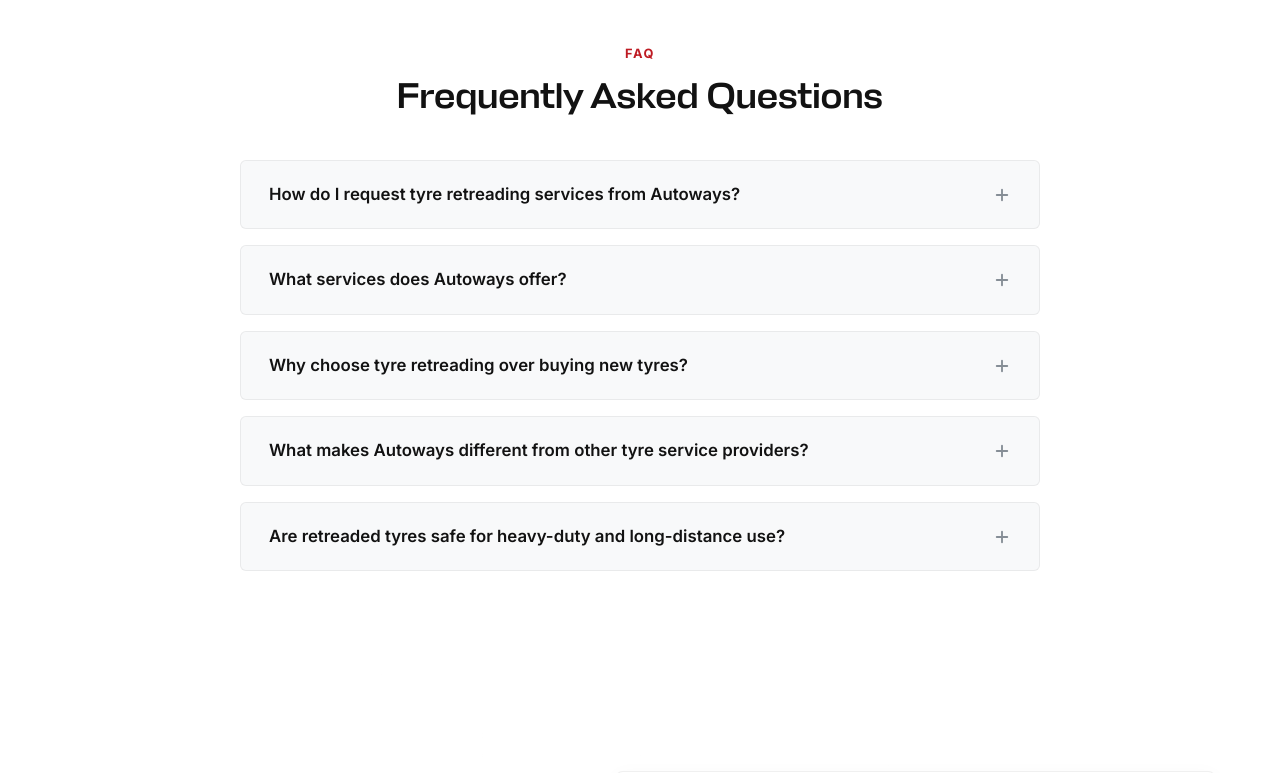
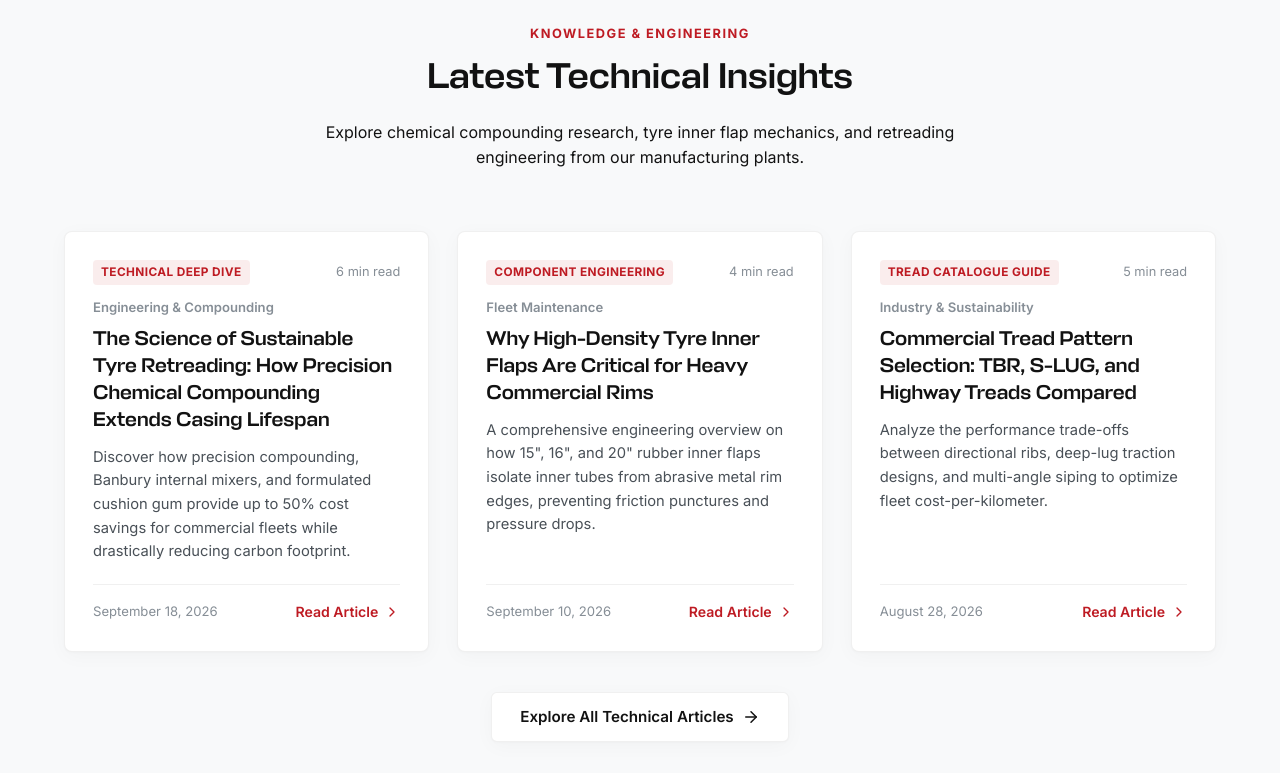
Before and after one commit to bees-arc/auto-ways, a Next.js app: page / in a window 1280 px wide. Shown: the part 6220-6993 px from the top of the page. Built offline with nearby package versions, Linux system fonts and the light colour scheme.

Commit message:
feat: add home and specifications pages with corresponding styles and assets

```diff
--- a/app/page.module.css
+++ b/app/page.module.css
@@ -1360,3 +1360,148 @@
   color: var(--text-secondary);
   line-height: 1.5;
 }
+
+/* --- ARTICLES HOME SECTION --- */
+.articlesSection {
+  background-color: var(--bg-secondary);
+  padding: 80px 0;
+}
+
+.articlesHomeGrid {
+  display: grid;
+  grid-template-columns: repeat(auto-fit, minmax(320px, 1fr));
+  gap: 28px;
+  margin-top: 40px;
+  margin-bottom: 40px;
+}
+
+.homeArticleCard {
+  background-color: var(--card-bg);
+  border: 1px solid var(--card-border);
+  border-radius: var(--radius-lg);
+  padding: 28px;
+  box-shadow: var(--card-shadow);
+  display: flex;
+  flex-direction: column;
+  transition: var(--transition-smooth);
+}
+
+.homeArticleCard:hover {
+  transform: translateY(-5px);
+  box-shadow: var(--card-hover-shadow);
+  border-color: rgba(190, 27, 35, 0.2);
+}
+
+.homeArticleHeader {
+  display: flex;
+  justify-content: space-between;
+  align-items: center;
+  margin-bottom: 12px;
+}
+
+.homeArticleBadge {
+  background-color: rgba(190, 27, 35, 0.08);
+  color: var(--accent);
+  font-size: 0.74rem;
+  font-weight: 700;
+  padding: 3px 8px;
+  border-radius: 4px;
+  text-transform: uppercase;
+  letter-spacing: 0.4px;
+}
+
+.homeArticleReadTime {
+  font-size: 0.8rem;
+  color: var(--text-tertiary);
+}
+
+.homeArticleCategory {
+  font-size: 0.82rem;
+  font-weight: 600;
+  color: var(--text-tertiary);
+  margin-bottom: 8px;
+  display: block;
+}
+
+.homeArticleTitle {
+  font-size: 1.25rem;
+  font-weight: 700;
+  line-height: 1.35;
+  margin-bottom: 12px;
+}
+
+.homeArticleTitle a {
+  color: var(--text-primary);
+  text-decoration: none;
+  transition: var(--transition-fast);
+}
+
+.homeArticleTitle a:hover {
+  color: var(--accent);
+}
+
+.homeArticleExcerpt {
+  font-size: 0.92rem;
+  line-height: 1.6;
+  color: var(--text-secondary);
+  margin-bottom: 20px;
+  flex: 1;
+}
+
+.homeArticleFooter {
+  display: flex;
+  justify-content: space-between;
+  align-items: center;
+  padding-top: 16px;
+  border-top: 1px solid var(--card-border);
+}
+
+.homeArticleDate {
+  font-size: 0.82rem;
+  color: var(--text-tertiary);
+}
+
+.homeArticleLink {
+  display: inline-flex;
+  align-items: center;
+  gap: 6px;
+  font-size: 0.88rem;
+  font-weight: 600;
+  color: var(--accent);
+  text-decoration: none;
+  transition: var(--transition-fast);
+}
+
+.homeArticleLink:hover {
+  color: var(--accent-hover);
+  transform: translateX(3px);
+}
+
+.viewAllArticlesWrapper {
+  display: flex;
+  justify-content: center;
+  margin-top: 10px;
+}
+
+.viewAllArticlesBtn {
+  display: inline-flex;
+  align-items: center;
+  gap: 8px;
+  background-color: var(--card-bg);
+  color: var(--text-primary);
+  border: 1px solid var(--card-border);
+  padding: 12px 28px;
+  border-radius: var(--radius-md);
+  font-weight: 600;
+  font-size: 0.95rem;
+  text-decoration: none;
+  box-shadow: var(--card-shadow);
+  transition: var(--transition-smooth);
+}
+
+.viewAllArticlesBtn:hover {
+  border-color: var(--accent);
+  color: var(--accent);
+  transform: translateY(-2px);
+  box-shadow: var(--card-hover-shadow);
+}
--- a/app/page.tsx
+++ b/app/page.tsx
@@ -5,6 +5,7 @@ import styles from './page.module.css';
 import Accordion from '@/components/Accordion';
 import TestimonialSlider from '@/components/TestimonialSlider';
 import BackgroundVideo from '@/components/BackgroundVideo';
+import { articles } from '@/data/articles';
 
 export default function Home() {
   const stats = [
@@ -417,6 +418,56 @@ export default function Home() {
       </section>
       */}
 
+      {/* 8.8 ARTICLES & TECHNICAL INSIGHTS SECTION */}
+      <section className={`${styles.articlesSection} section`}>
+        <div className="container">
+          <div className={styles.sectionHeaderCentered}>
+            <span className={styles.sectionBadge}>Knowledge &amp; Engineering</span>
+            <h2 className={styles.sectionTitleCentered}>Latest Technical Insights</h2>
+            <p className={styles.sectionDescCentered}>
+              Explore chemical compounding research, tyre inner flap mechanics, and retreading engineering from our manufacturing plants.
+            </p>
+          </div>
+
+          <div className={styles.articlesHomeGrid}>
+            {articles.slice(0, 3).map((article) => (
+              <article key={article.slug} className={styles.homeArticleCard}>
+                <div className={styles.homeArticleHeader}>
+                  <span className={styles.homeArticleBadge}>{article.coverBadge}</span>
+                  <span className={styles.homeArticleReadTime}>{article.readTime}</span>
+                </div>
+                <span className={styles.homeArticleCategory}>{article.category}</span>
+                <h3 className={styles.homeArticleTitle}>
+                  <Link href={`/articles/${article.slug}`}>
+                    {article.title}
+                  </Link>
+                </h3>
+                <p className={styles.homeArticleExcerpt}>{article.excerpt}</p>
+                <div className={styles.homeArticleFooter}>
+                  <span className={styles.homeArticleDate}>{article.publishedDate}</span>
+                  <Link href={`/articles/${article.slug}`} className={styles.homeArticleLink}>
+                    <span>Read Article</span>
+                    <svg viewBox="0 0 24 24" width="16" height="16" fill="none" stroke="currentColor" strokeWidth="2" strokeLinecap="round" strokeLinejoin="round">
+                      <polyline points="9 18 15 12 9 6"></polyline>
+                    </svg>
+                  </Link>
+                </div>
+              </article>
+            ))}
+          </div>
+
+          <div className={styles.viewAllArticlesWrapper}>
+            <Link href="/articles" className={styles.viewAllArticlesBtn}>
+              <span>Explore All Technical Articles</span>
+              <svg viewBox="0 0 24 24" width="18" height="18" fill="none" stroke="currentColor" strokeWidth="2" strokeLinecap="round" strokeLinejoin="round">
+                <line x1="5" y1="12" x2="19" y2="12"></line>
+                <polyline points="12 5 19 12 12 19"></polyline>
+              </svg>
+            </Link>
+          </div>
+        </div>
+      </section>
+
       {/* 9. FAQs SECTION */}
       <section className="section">
         <div className="container">
--- a/components/Navbar.module.css
+++ b/components/Navbar.module.css
@@ -355,7 +355,7 @@
   transition-delay: calc(0.06s + var(--i) * 0.055s);
 }
 
-@media (max-width: 768px) {
+@media (max-width: 992px) {
   .header {
     padding: 10px 0 0 0;
   }
@@ -378,6 +378,12 @@
     background: #ffffff;
   }
 
+  .mobileRightActions {
+    display: flex;
+    align-items: center;
+    gap: 10px;
+  }
+
   .hamburger {
     display: flex;
   }
```
Also changed, not shown: app/specifications/page.module.css (+25 -0 lines), app/specifications/page.tsx (+13 -1 lines), public/images/white-tyre-track.jpg (added).
